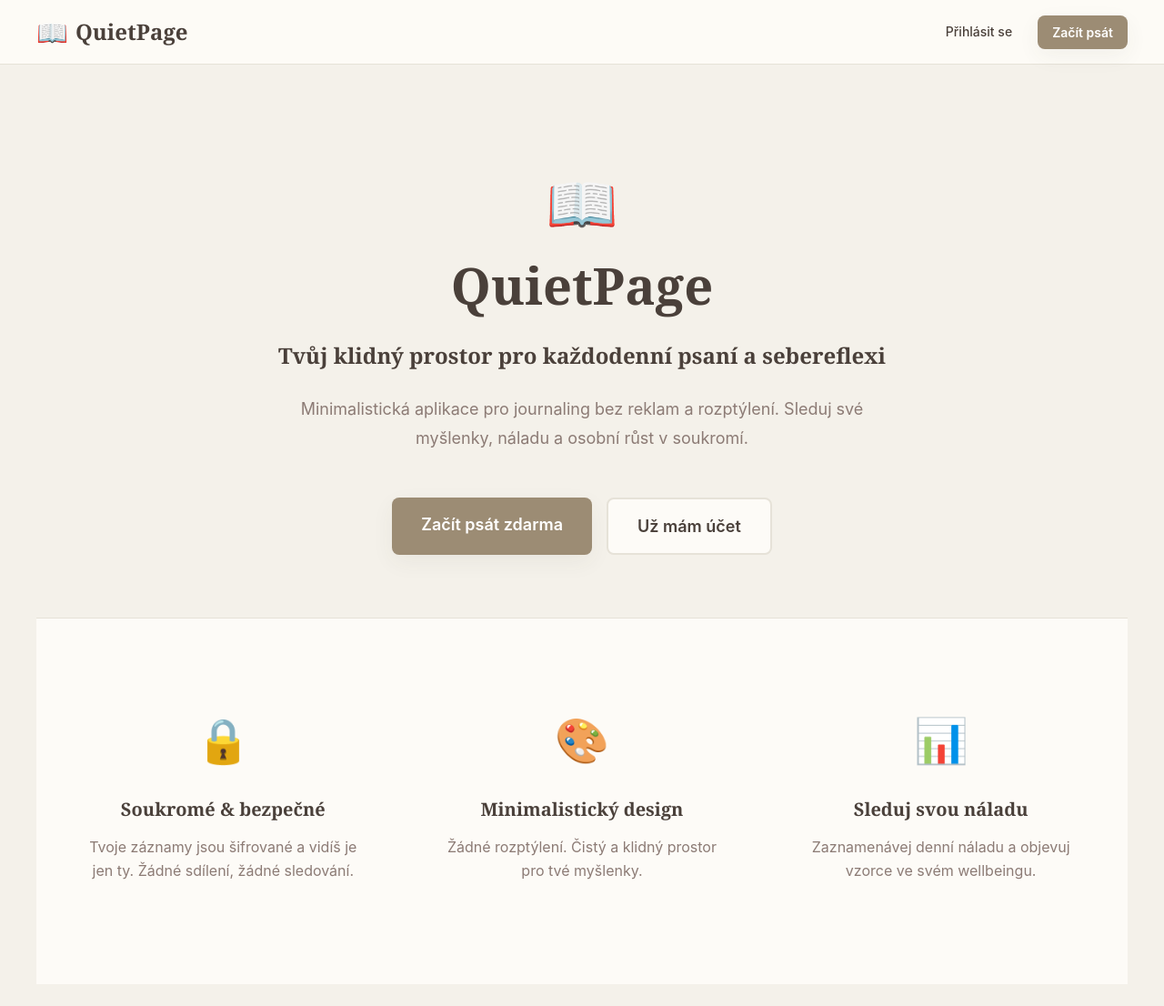
After one commit to tomasmach/QuietPage, a Django app: page / in a window 1280 px wide. The commit adds this page. Shown: the whole page at 91% size. Run offline with Django 5.2, Linux system fonts and the light colour scheme; parts of the project's set-up code (start-up, migrations or seed data) failed here and were passed over.

Commit message:
Add minimalist homepage with organic theme design

```diff
--- /dev/null
+++ b/apps/journal/urls.py
@@ -0,0 +1,17 @@
+"""
+URL configuration for journal app.
+"""
+
+from django.urls import path
+from . import views
+
+app_name = 'journal'
+
+urlpatterns = [
+    # Placeholder URLs - will be implemented in next task
+    path('', views.EntryListView.as_view(), name='entry-list'),
+    path('new/', views.EntryCreateView.as_view(), name='entry-create'),
+    path('<uuid:pk>/', views.EntryDetailView.as_view(), name='entry-detail'),
+    path('<uuid:pk>/edit/', views.EntryUpdateView.as_view(), name='entry-update'),
+    path('<uuid:pk>/delete/', views.EntryDeleteView.as_view(), name='entry-delete'),
+]
--- a/config/urls.py
+++ b/config/urls.py
@@ -17,10 +17,13 @@ Including another URLconf
 from django.contrib import admin
 from django.urls import path, include
 from django.conf import settings
+from . import views  # type: ignore
 
 urlpatterns = [
+    path('', views.HomeView.as_view(), name='home'),
     path('admin/', admin.site.urls),
     path('accounts/', include('allauth.urls')),
+    path('journal/', include('apps.journal.urls', namespace='journal')),
 ]
 
 # Django Debug Toolbar URLs (only in development)
--- /dev/null
+++ b/config/views.py
@@ -0,0 +1,14 @@
+"""
+Core views for QuietPage.
+"""
+
+from django.views.generic import TemplateView
+
+
+class HomeView(TemplateView):
+    """
+    Homepage view - Landing page for QuietPage.
+
+    Shows welcome message and CTA buttons for new/returning users.
+    """
+    template_name = 'home.html'
--- a/static/css/components.css
+++ b/static/css/components.css
@@ -3,12 +3,134 @@
  * Organic Theme Components (Buttons, Cards, Forms, Messages)
  *
  * Structure:
+ * 0. Navigation Bar
  * 1. Buttons
  * 2. Cards
  * 3. Form Elements
  * 4. Messages (Django Messages Framework)
  * 5. Utility Components
+ * 6. Homepage Specific Styles
  */
+
+/* ============================================
+   0. NAVIGATION BAR
+   ============================================ */
+
+.navbar {
+    background-color: var(--bg-card);
+    border-bottom: 1px solid var(--border-color);
+    padding: var(--space-sm) 0;
+    position: sticky;
+    top: 0;
+    z-index: 100;
+    backdrop-filter: blur(8px);
+    background-color: rgba(253, 251, 247, 0.95);
+}
+
+@media (prefers-color-scheme: dark) {
+    .navbar {
+        background-color: rgba(38, 32, 28, 0.95);
+    }
+}
+
+.navbar-container {
+    max-width: 1200px;
+    margin: 0 auto;
+    padding: 0 var(--space-sm);
+    display: flex;
+    justify-content: space-between;
+    align-items: center;
+}
+
+@media (min-width: 768px) {
+    .navbar-container {
+        padding: 0 var(--space-md);
+    }
+}
+
+/* Brand/Logo */
+.navbar-brand {
+    display: flex;
+    align-items: center;
+    gap: var(--space-xs);
+    font-family: var(--font-serif);
+    font-size: 1.5rem;
+    font-weight: 700;
+    color: var(--text-main);
+    text-decoration: none;
+    transition: opacity var(--transition-fast);
+}
+
+.navbar-brand:hover {
+    opacity: 0.8;
+    text-decoration: none;
+}
+
+.navbar-brand:focus {
+    outline: 2px solid var(--primary);
+    outline-offset: 4px;
+    border-radius: var(--radius-sm);
+}
+
+.navbar-logo {
+    font-size: 1.75rem;
+    line-height: 1;
+}
+
+.navbar-title {
+    display: none;
+}
+
+@media (min-width: 480px) {
+    .navbar-title {
+        display: inline;
+    }
+}
+
+/* Navigation Links */
+.navbar-links {
+    display: flex;
+    align-items: center;
+    gap: var(--space-sm);
+}
+
+.navbar-link {
+    font-family: var(--font-sans);
+    font-size: 0.875rem;
+    font-weight: 500;
+    color: var(--text-main);
+    text-decoration: none;
+    padding: 8px 12px;
+    border-radius: var(--radius-sm);
+    transition: all var(--transition-fast);
+}
+
+.navbar-link:hover {
+    color: var(--primary);
+    background-color: var(--bg-body);
+    text-decoration: none;
+}
+
+.navbar-link:focus {
+    outline: 2px solid var(--primary);
+    outline-offset: 2px;
+}
+
+/* Responsive navbar */
+@media (max-width: 480px) {
+    .navbar-links {
+        gap: var(--space-xs);
+    }
+
+    .navbar-link {
+        padding: 6px 10px;
+        font-size: 0.8125rem;
+    }
+
+    .navbar-link.btn {
+        padding: 8px 12px;
+    }
+}
 
 /* ============================================
    1. BUTTONS
@@ -36,14 +158,16 @@
 /* Primary Button - Main CTA */
 .btn-primary {
     background-color: var(--primary);
-    color: var(--bg-card);
+    color: #FFFFFF;
     box-shadow: var(--shadow-soft);
 }
 
 .btn-primary:hover {
     background-color: var(--primary-hover);
+    color: #FFFFFF;
     transform: translateY(-2px);
     box-shadow: 0 12px 28px rgba(74, 64, 58, 0.12);
+    text-decoration: none;
 }
 
 .btn-primary:active {
@@ -117,6 +241,17 @@
     opacity: 0.5;
     cursor: not-allowed;
     pointer-events: none;
+}
+
+/* Ensure good contrast in dark mode */
+@media (prefers-color-scheme: dark) {
+    .btn-primary {
+        color: #1A1614;
+    }
+
+    .btn-primary:hover {
+        color: #1A1614;
+    }
 }
 
 /* ============================================
@@ -535,3 +670,160 @@
     line-height: 64px;
     font-size: 1.5rem;
 }
+
+/* ============================================
+   6. HOMEPAGE SPECIFIC STYLES
+   ============================================ */
+
+/* Hero Section */
+.hero {
+    text-align: center;
+    padding: var(--space-2xl) var(--space-md);
+    min-height: 60vh;
+    display: flex;
+    align-items: center;
+    justify-content: center;
+}
+
+.hero-content {
+    max-width: 700px;
+    margin: 0 auto;
+}
+
+.hero-title {
+    font-family: var(--font-serif);
+    font-size: 3.5rem;
+    font-weight: 700;
+    color: var(--text-main);
+    margin-bottom: var(--space-sm);
+    line-height: 1.2;
+}
+
+.hero-icon {
+    display: block;
+    font-size: 4rem;
+    margin-bottom: var(--space-sm);
+    animation: float 3s ease-in-out infinite;
+}
+
+@keyframes float {
+    0%, 100% {
+        transform: translateY(0);
+    }
+    50% {
+        transform: translateY(-10px);
+    }
+}
+
+.hero-subtitle {
+    font-family: var(--font-serif);
+    font-size: 1.5rem;
+    font-weight: 600;
+    color: var(--text-main);
+    margin-bottom: var(--space-md);
+}
+
+.hero-description {
+    font-size: 1.125rem;
+    color: var(--text-muted);
+    line-height: 1.8;
+    margin-bottom: var(--space-xl);
+}
+
+.hero-cta {
+    display: flex;
+    gap: var(--space-sm);
+    justify-content: center;
+    flex-wrap: wrap;
+}
+
+/* Responsive hero */
+@media (max-width: 768px) {
+    .hero {
+        padding: var(--space-xl) var(--space-sm);
+        min-height: 50vh;
+    }
+
+    .hero-title {
+        font-size: 2.5rem;
+    }
+
+    .hero-icon {
+        font-size: 3rem;
+    }
+
+    .hero-subtitle {
+        font-size: 1.25rem;
+    }
+
+    .hero-description {
+        font-size: 1rem;
+    }
+
+    .hero-cta {
+        flex-direction: column;
+    }
+
+    .hero-cta .btn {
+        width: 100%;
+    }
+}
+
+/* Features Section */
+.features {
+    padding: var(--space-2xl) var(--space-md);
+    padding-bottom: var(--space-2xl);
+    background-color: var(--bg-card);
+    border-top: 1px solid var(--border-color);
+    margin-bottom: 0;
+}
+
+.features-grid {
+    display: grid;
+    grid-template-columns: repeat(auto-fit, minmax(280px, 1fr));
+    gap: var(--space-lg);
+    max-width: 1200px;
+    margin: 0 auto;
+    margin-bottom: 0;
+}
+
+.feature-card {
+    text-align: center;
+    padding: var(--space-lg);
+    margin-bottom: 0;
+}
+
+.feature-icon {
+    font-size: 3rem;
+    margin-bottom: var(--space-md);
+    display: block;
+}
+
+.feature-title {
+    font-family: var(--font-serif);
+    font-size: 1.25rem;
+    font-weight: 700;
+    color: var(--text-main);
+    margin-bottom: var(--space-sm);
+}
+
+.feature-description {
+    color: var(--text-muted);
+    line-height: 1.6;
+}
+
+/* Responsive features */
+@media (max-width: 768px) {
+    .features {
+        padding: var(--space-xl) var(--space-sm);
+    }
+
+    .features-grid {
+        grid-template-columns: 1fr;
+        gap: var(--space-md);
+    }
+
+    .feature-card {
+        padding: var(--space-md);
+    }
+}
--- a/static/css/main.css
+++ b/static/css/main.css
@@ -161,6 +161,10 @@
 }
 
 html {
+    /* Remove default margin and padding */
+    margin: 0;
+    padding: 0;
+
     /* Improve text rendering */
     -webkit-font-smoothing: antialiased;
     -moz-osx-font-smoothing: grayscale;
@@ -175,6 +179,9 @@ body {
     line-height: 1.6;
     color: var(--text-main);
     background-color: var(--bg-body);
+
+    /* Remove default margin to prevent gap above navbar */
+    margin: 0;
 
     /* Prevent horizontal scroll */
     overflow-x: hidden;
@@ -274,6 +281,7 @@ a:focus {
     margin-right: auto;
     padding-left: var(--space-sm);
     padding-right: var(--space-sm);
+    padding-bottom: var(--space-md);
 }
 
 @media (min-width: 768px) {
--- /dev/null
+++ b/templates/_partials/_navbar.html
@@ -0,0 +1,25 @@
+{% load static %}
+
+<!-- Navigation Bar -->
+<nav class="navbar" role="navigation" aria-label="Hlavní navigace">
+    <div class="navbar-container">
+        <!-- Logo / Brand -->
+        <a href="{% url 'home' %}" class="navbar-brand">
+            <span class="navbar-logo">📖</span>
+            <span class="navbar-title">QuietPage</span>
+        </a>
+
+        <!-- Navigation Links -->
+        <div class="navbar-links">
+            {% if user.is_authenticated %}
+                <!-- Links for authenticated users -->
+                <a href="{% url 'journal:entry-list' %}" class="navbar-link">Dashboard</a>
+                <a href="{% url 'journal:entry-create' %}" class="navbar-link btn btn-primary btn-sm">Nový záznam</a>
+            {% else %}
+                <!-- Links for guests -->
+                <a href="{% url 'account_login' %}" class="navbar-link">Přihlásit se</a>
+                <a href="{% url 'account_signup' %}" class="navbar-link btn btn-primary btn-sm">Začít psát</a>
+            {% endif %}
+        </div>
+    </div>
+</nav>
--- a/templates/base.html
+++ b/templates/base.html
@@ -32,8 +32,9 @@
     <!-- Skip to Main Content (Accessibility) -->
     <a href="#main-content" class="sr-only">Přeskočit na hlavní obsah</a>
 
-    <!-- Optional Header/Navigation Block -->
+    <!-- Global Navigation -->
     {% block header %}
+        {% include '_partials/_navbar.html' %}
     {% endblock %}
 
     <!-- Main Content Area -->
--- /dev/null
+++ b/templates/home.html
@@ -0,0 +1,76 @@
+{% extends "base.html" %}
+{% load static %}
+
+{% block title %}QuietPage - Tvůj klidný prostor pro psaní{% endblock %}
+
+{% block meta_description %}QuietPage je minimalistická aplikace pro journaling a wellbeing. Soukromá, bez reklam, zaměřená na tvůj klid a osobní růst.{% endblock %}
+
+{% block content %}
+<!-- Hero Section -->
+<section class="hero">
+    <div class="hero-content">
+        <h1 class="hero-title">
+            <span class="hero-icon">📖</span>
+            QuietPage
+        </h1>
+        <p class="hero-subtitle">
+            Tvůj klidný prostor pro každodenní psaní a sebereflexi
+        </p>
+        <p class="hero-description">
+            Minimalistická aplikace pro journaling bez reklam a rozptýlení.
+            Sleduj své myšlenky, náladu a osobní růst v soukromí.
+        </p>
+
+        <!-- CTA Buttons -->
+        <div class="hero-cta">
+            {% if user.is_authenticated %}
+                <a href="{% url 'journal:entry-list' %}" class="btn btn-primary btn-lg">
+                    Pokračovat v psaní
+                </a>
+                <a href="{% url 'journal:entry-create' %}" class="btn btn-secondary btn-lg">
+                    Nový záznam
+                </a>
+            {% else %}
+                <a href="{% url 'account_signup' %}" class="btn btn-primary btn-lg">
+                    Začít psát zdarma
+                </a>
+                <a href="{% url 'account_login' %}" class="btn btn-secondary btn-lg">
+                    Už mám účet
+                </a>
+            {% endif %}
+        </div>
+    </div>
+</section>
+
+<!-- Features Section -->
+<section class="features">
+    <div class="features-grid">
+        <div class="feature-card">
+            <div class="feature-icon">🔒</div>
+            <h3 class="feature-title">Soukromé & bezpečné</h3>
+            <p class="feature-description">
+                Tvoje záznamy jsou šifrované a vidíš je jen ty.
+                Žádné sdílení, žádné sledování.
+            </p>
+        </div>
+
+        <div class="feature-card">
+            <div class="feature-icon">🎨</div>
+            <h3 class="feature-title">Minimalistický design</h3>
+            <p class="feature-description">
+                Žádné rozptýlení. Čistý a klidný prostor
+                pro tvé myšlenky.
+            </p>
+        </div>
+
+        <div class="feature-card">
+            <div class="feature-icon">📊</div>
+            <h3 class="feature-title">Sleduj svou náladu</h3>
+            <p class="feature-description">
+                Zaznamenávej denní náladu a objevuj
+                vzorce ve svém wellbeingu.
+            </p>
+        </div>
+    </div>
+</section>
+{% endblock %}
```
Also changed, not shown: apps/journal/views.py (+62 -2 lines), 1 other file.
